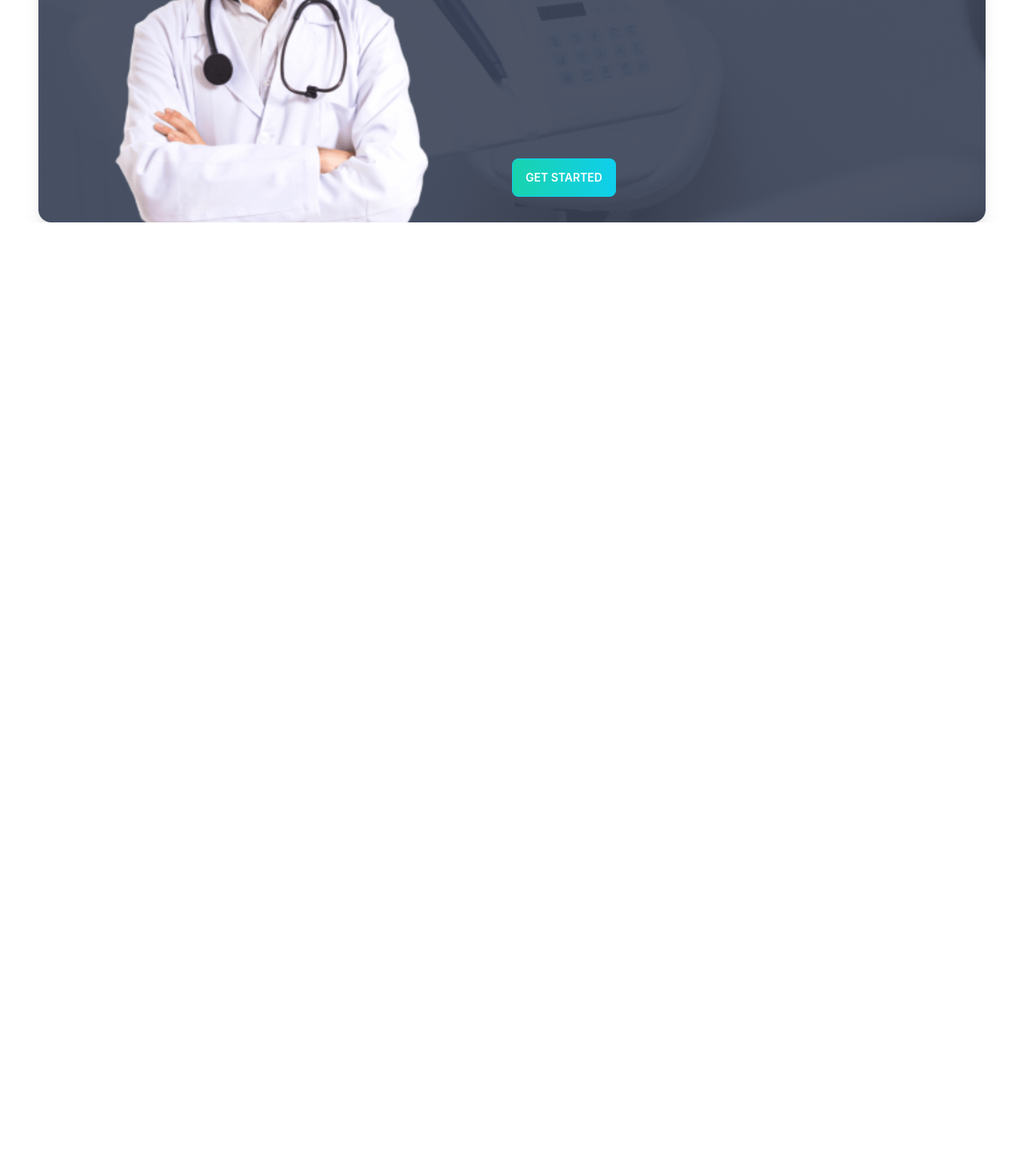
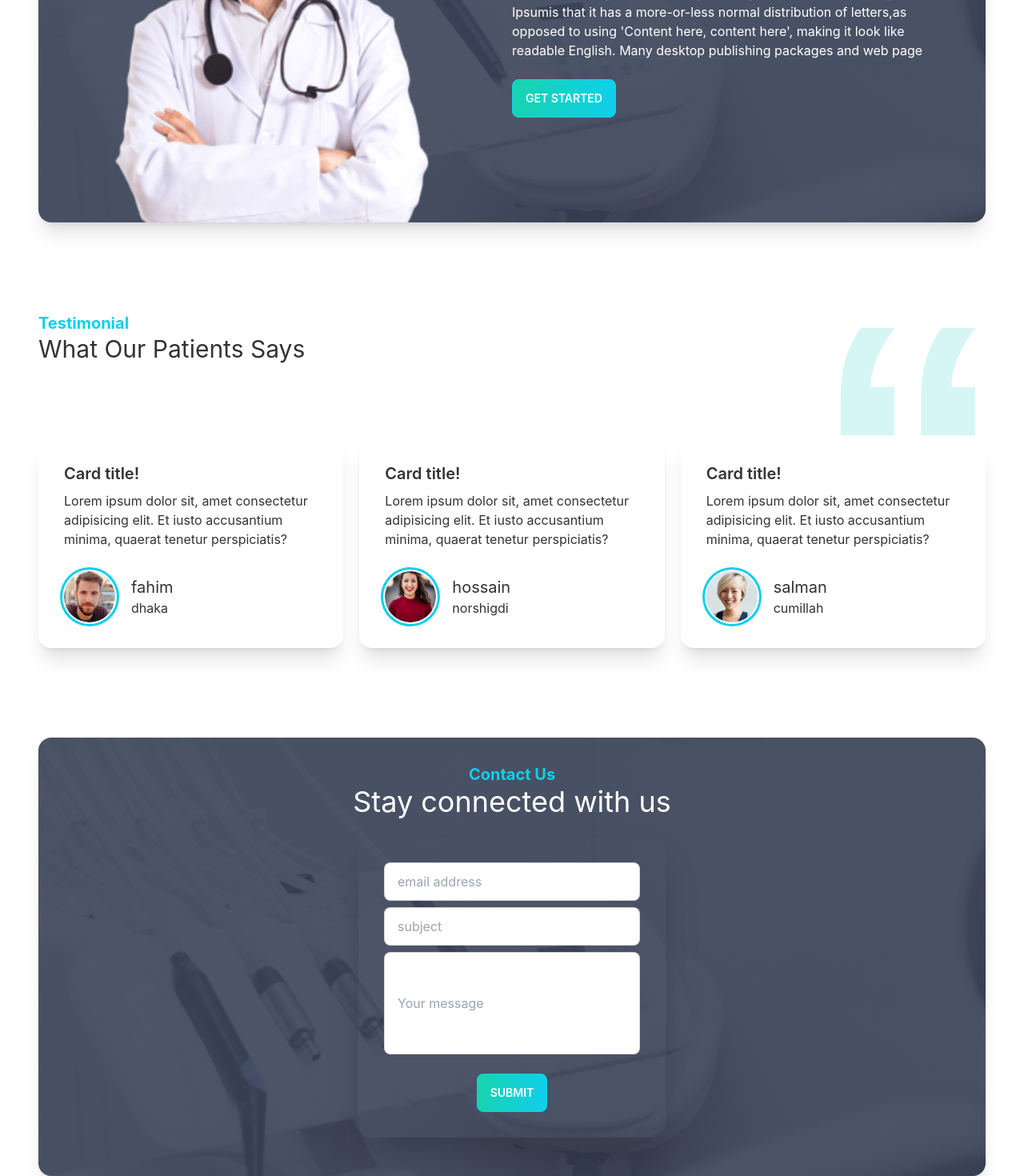
Before and after one commit to akram56789/doctor-portal-client, a React (Create React App) app: page / in a window 1280 px wide. Shown: the part 2754-4224 px from the top of the page at 80% size. Before the commit the page ends 3032 px from the top, so only its background shows below. Built offline with nearby package versions, Linux system fonts and the light colour scheme.

Commit message:
customar review and contact form dome

```diff
--- /dev/null
+++ b/src/Pages/Home/ContactUs.js
@@ -0,0 +1,49 @@
+import React from 'react';
+import Button from '../Shared/Button';
+
+
+const ContactUs = () => {
+    return (
+     <section className='mt-28'>
+
+        <div class="card   bg-base-100 shadow-xl bg-[url('/src/assets/images/appointment.png')] ">
+
+  <div class="card-body">
+  <div className='text-center'>
+             <h4 className='text-xl text-primary font-bold'> Contact Us</h4>
+             <h3 className='text-white text-4xl' > Stay connected with us</h3>
+         </div>
+  <div class="hero">
+        <div class="hero-content ">
+
+          <div class="card flex justify-center   shadow-2xl ">
+            <div class="card-body   w-80  lg:w-96  ">
+              <div class="form-control">
+
+                <input type="text" placeholder="email address" class="input input-bordered" />
+              </div>
+              <div class="form-control ">
+
+                <input type="text" placeholder="subject" class="input input-bordered" />
+
+              </div>
+              <div class="form-control ">
+
+                <input type="text" placeholder="Your message" class="input input-bordered h-32" />
+
+              </div>
+            <div className='flex justify-center mt-4'>
+             <Button>submit</Button>
+            </div>
+
+            </div>
+          </div>
+        </div>
+      </div>
+  </div>
+</div>
+     </section>
+    );
+};
+
+export default ContactUs;
--- /dev/null
+++ b/src/Pages/Home/Customar.js
@@ -0,0 +1,75 @@
+import React from 'react';
+import quote from '../../assets/icons/quote.svg';
+import customer1 from '../../assets/images/people1.png';
+import customer2 from '../../assets/images/people2.png';
+import customer3 from '../../assets/images/people3.png';
+
+const Customar = () => {
+    const reviewers = [
+        {
+            _id: 1,
+            name: 'fahim',
+            review: 'good service',
+            location: 'dhaka',
+            img: customer1
+        },
+        {
+            _id: 2,
+            name: 'hossain',
+            review: 'best doctor',
+            location: 'norshigdi',
+            img: customer2
+        },
+        {
+            _id: 3,
+            name: 'salman',
+            review: 'love it',
+            location: 'cumillah',
+            img: customer3
+        }
+    ]
+    return (
+        <section className='mt-28'>
+            <div className='flex justify-between'>
+                <div >
+                    <h4 className="text-xl font-bold text-primary">Testimonial</h4>
+                    <h3 className='text-3xl'>What Our Patients Says</h3>
+                </div>
+                <div  >
+                    <img className='w-24 lg:w-48' src={quote} alt="" />
+                </div>
+
+            </div>
+            <div className='grid grid-cols-1 lg:grid-cols-3 gap-5'>
+                {
+                    reviewers.map(reviewer =>
+                        <div key={reviewer._id}>
+                            <div class="card w-lg bg-base-100 shadow-xl">
+                                <div class="card-body">
+                                    <h2 class="card-title">Card title!</h2>
+                                    <p>Lorem ipsum dolor sit, amet consectetur adipisicing elit. Et iusto accusantium minima, quaerat tenetur perspiciatis?</p>
+                                    <div className='flex items-center  mt-5'>
+                                        <div class="avatar">
+                                            <div class="w-16  mr-5 rounded-full ring ring-primary ring-offset-base-100 ring-offset-2">
+                                                <img   src={reviewer.img} />
+                                            </div>
+                                        </div>
+                                        <div>
+                                            <h4 className='text-xl'>{reviewer.name}</h4>
+                                            <p>{reviewer.location}</p>
+                                        </div>
+                                    </div>
+
+                                </div>
+                            </div>
+
+                        </div>
+                    )
+                }
+            </div>
+
+        </section>
+    );
+};
+
+export default Customar;
--- a/src/Pages/Home/Home.js
+++ b/src/Pages/Home/Home.js
@@ -1,5 +1,7 @@
 import React from 'react';
 import Banner from './Banner';
+import ContactUs from './ContactUs';
+import Customar from './Customar';
 import Info from './Info';
 import MakeAppointment from './MakeAppointment';
 import Services from './Services';
@@ -11,6 +13,8 @@ const Home = () => {
            <Info></Info>
            <Services></Services>
            <MakeAppointment></MakeAppointment>
+           <Customar></Customar>
+           <ContactUs></ContactUs>
         </div>
     );
 };
--- a/src/Pages/Home/MakeAppointment.js
+++ b/src/Pages/Home/MakeAppointment.js
@@ -4,18 +4,21 @@ import Button from '../Shared/Button';
 
 const MakeAppointment = () => {
     return (
+
+
         <div class="card lg:card-side bg-base-100 shadow-xl  bg-[url('/src/assets/images/appointment.png')]">
-  <figure className='flex-1'><img src={doctor}  alt="Album"/></figure>
-  <div class="card-body flex-1 text-white">
+            <figure className='flex-1'><img   src={doctor} alt="Album" /></figure>
+            <div class="card-body flex-1 justify-center  text-white">
                 <h4 className='text-primary '> Appointment
                 </h4>
                 <h2 class="card-title text-4xl">Make an appointment Today</h2>
-    <p>It is a long established fact that a reader will be distracted by the readable content of a page when looking at its layout. The point of using Lorem Ipsumis that it has a more-or-less normal distribution of letters,as opposed to using 'Content here, content here', making it look like readable English. Many desktop publishing packages and web page</p>
-    <div class="card-actions">
-       <Button></Button>
+                <h4>It is a long established fact that a reader will be distracted by the readable content of a page when looking at its layout. The point of using Lorem Ipsumis that it has a more-or-less normal distribution of letters,as opposed to using 'Content here, content here', making it look like readable English. Many desktop publishing packages and web page</h4>
+                <div class="card-actions mt-4">
+                    <Button>Get Started</Button>
                 </div>
             </div>
         </div>
+
     );
 };
 
--- a/src/Pages/Shared/Button.js
+++ b/src/Pages/Shared/Button.js
@@ -1,9 +1,9 @@
 import React from 'react';
 
-const Button = () => {
+const Button = ({children}) => {
     return (
         <div>
-                 <button class="btn btn-primary text-white bg-gradient-to-r from-secondary to-primary">Get Started</button>
+                 <button class="btn btn-primary text-white bg-gradient-to-r from-secondary to-primary">{children}</button>
         </div>
     );
 };
```
Lines whose indentation alone changed are shown as unchanged.
